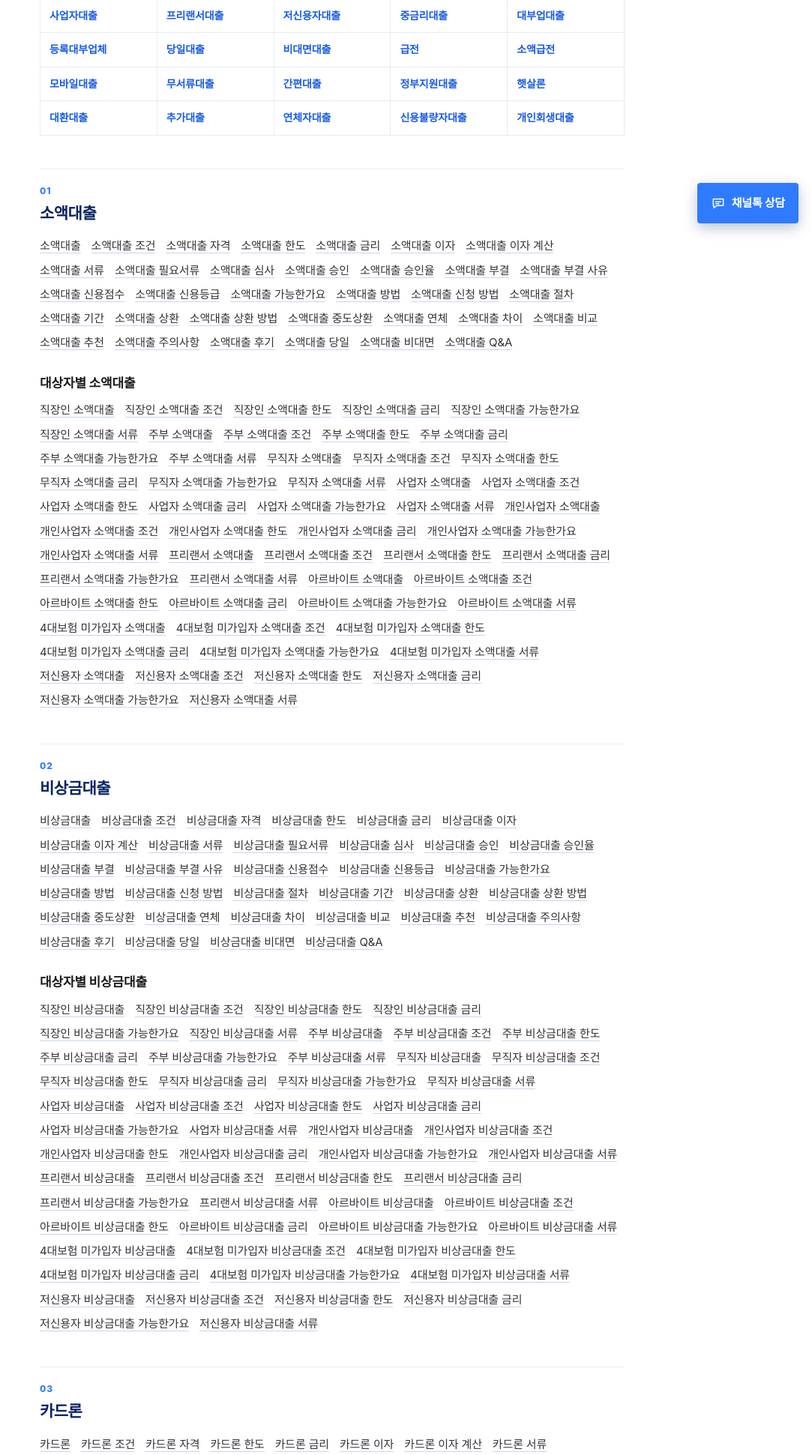
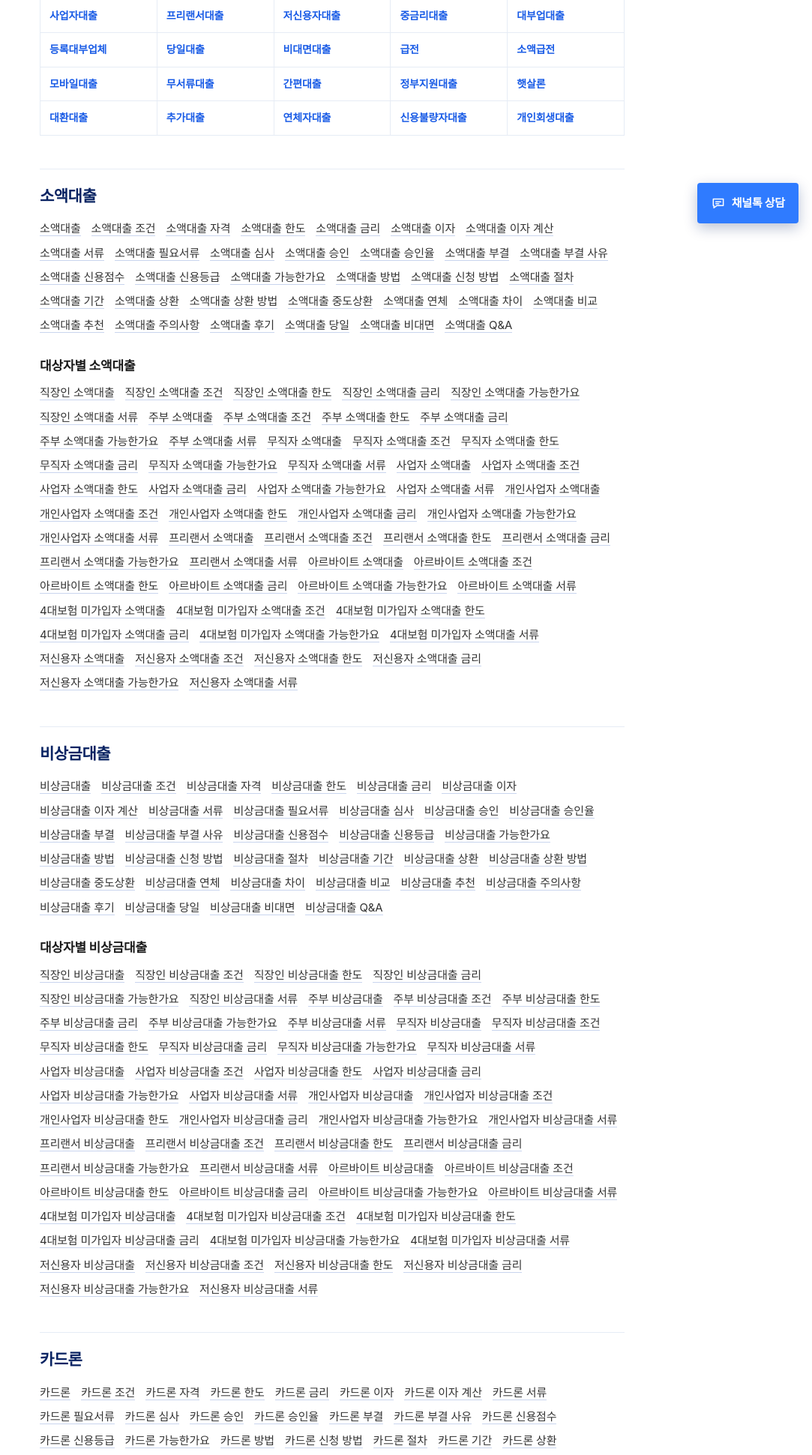
Before and after one commit to Jeongdonghwan/ticket_prj, a Flask app: page /qa/ in a window 1280 px wide. Shown: the part 484-2425 px from the top of the page at 75% size, without its empty margins (197-1280 px from the left). Run offline with Flask 3, Linux system fonts and the light colour scheme; some web fonts are replaced.

Commit message:
블로그·Q&A 소제목 자동 번호(01·02) 제거, 본문 상담 버튼 글자색 수정
Co-Authored-By: Claude Opus 5.5 <noreply@anthropic.com>

```diff
--- a/templates/_seo_base.html
+++ b/templates/_seo_base.html
@@ -67,10 +67,8 @@ main{padding-bottom:40px}
 h1{font-size:clamp(26px,5vw,36px);font-weight:900;letter-spacing:-0.035em;line-height:1.3;margin:14px 0 18px;color:var(--navy)}
 .eyebrow{display:inline-block;font-size:12.5px;font-weight:800;letter-spacing:.06em;color:var(--deep);border-left:3px solid var(--main);padding-left:8px}
 .lead{font-size:17px;font-weight:600;color:#26324B;background:var(--pale);border-left:4px solid var(--main);padding:18px 20px;margin-bottom:18px}
-.body h2{font-size:21px;font-weight:850;letter-spacing:-0.025em;margin:44px 0 12px;padding-top:18px;border-top:1px solid var(--line);color:var(--navy);counter-increment:sec}
-.body h2::before{content:counter(sec,decimal-leading-zero);display:block;font-size:12px;color:var(--main);letter-spacing:.08em;margin-bottom:2px}
+.body h2{font-size:21px;font-weight:850;letter-spacing:-0.025em;margin:44px 0 12px;padding-top:18px;border-top:1px solid var(--line);color:var(--navy)}
 .body h3{font-size:17px;font-weight:800;margin:26px 0 8px}
-.body{counter-reset:sec}
 .body p{margin:0 0 14px;color:#333;font-size:16px}
 .body ul,.body ol{margin:6px 0 18px;padding-left:22px;color:#333}
 .body li{margin:4px 0}
@@ -97,7 +95,7 @@ h1{font-size:clamp(26px,5vw,36px);font-weight:900;letter-spacing:-0.035em;line-h
 /* 본문 중간 상담 줄 + 화면 고정 상담 버튼 */
 .cta-in{display:flex;align-items:center;justify-content:space-between;gap:14px;flex-wrap:wrap;margin:26px 0;padding:16px 18px;background:var(--pale);border-left:4px solid var(--main)}
 .cta-in p{margin:0;font-weight:700;font-size:15px}
-.cta-in .btn{padding:10px 16px;font-size:14px}
+.cta-in .btn{padding:10px 16px;font-size:14px;color:#fff;text-decoration:none}
 .fab-ch{position:fixed;right:18px;bottom:18px;z-index:30;display:inline-flex;align-items:center;gap:8px;padding:14px 18px;background:var(--main);color:#fff;font-weight:800;font-size:15px;text-decoration:none;border-radius:4px;box-shadow:0 6px 18px rgba(10,36,99,.28)}
 .fab-ch:hover{background:var(--deep)}.fab-ch svg{width:20px;height:20px}
 @media(max-width:640px){.fab-ch{left:12px;right:12px;bottom:12px;justify-content:center}body{padding-bottom:72px}}
```
